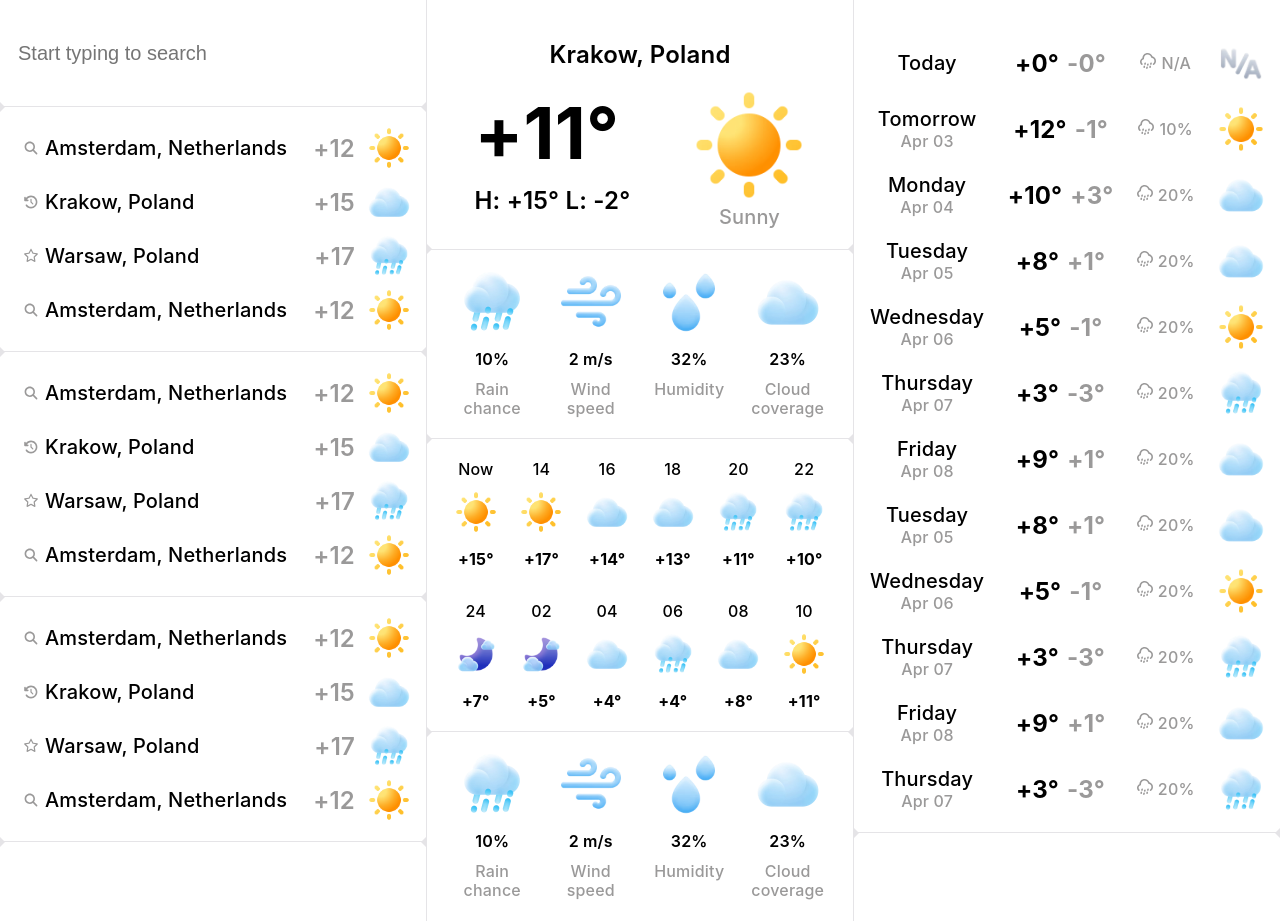
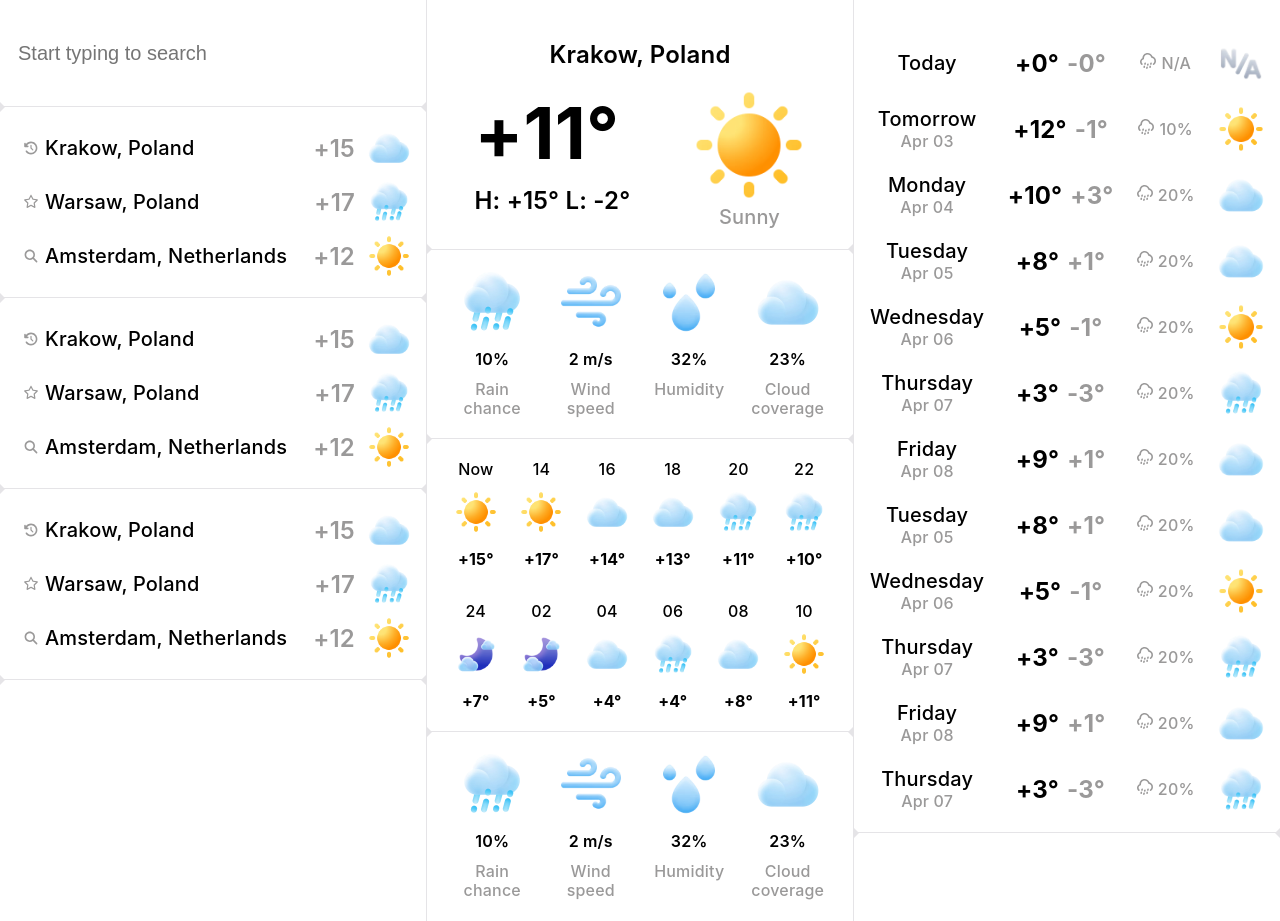
Before and after one commit to Kak0ytachel/SimpleWeather, a React (Vite) app: page / in a window 1280 px wide. Built offline with nearby package versions, Linux system fonts and the light colour scheme.

Commit message:
sample search added

```diff
--- a/src/App.jsx
+++ b/src/App.jsx
@@ -18,7 +18,7 @@ import MainCard from "./MainCard.jsx";
 function App() {
   // const [count, setCount] = useState(0)
 
-  return (
+
     // <>
     //   <section id="center">
     //     <div className="hero">
@@ -135,14 +135,33 @@ function App() {
     //   <div className="ticks"></div>
     //   <section id="spacer"></section>
     // </>
+
+    const cities = ["Krakow", "Amsterdam", "Warsaw", "Krasnoyarks"]
+    const [foundCities, setFoundCities] = useState([])
+
+
+    function searchInputHandler(e) {
+        let foundCities = []
+        const text = e.target.value;
+        for (let i = 0; i < cities.length; i++) {
+            if (cities[i].toLowerCase().includes(text.toLowerCase())) {
+                foundCities.push(cities[i])
+            }
+        }
+        setFoundCities(foundCities)
+        console.log(foundCities)
+    }
+
+
+    return (
       <div className={"BaseApp"}>
         <div>
             <Card>
-                <input className={"Search"} type="text" placeholder={"Start typing to search"} autoFocus></input>
+                <input className={"Search"} type="text" placeholder={"Start typing to search"} autoFocus onInput={searchInputHandler}></input>
             </Card>
           <Divider/>
           <Card>
-            <CityCard/>
+            <CityCard cities={foundCities} typeIcon={"search"}/>
           </Card>
           <Divider/>
           <Card>
@@ -194,3 +213,20 @@ function Card({children}) {
         </div>
     )
 }
+
+let cachedWeather = {}
+
+// -> weather (string), icon (string)
+export function getCachedCurrentWeather(city) {
+    if (cachedWeather[city]) return cachedWeather[city];
+    cachedWeather[city] = randomWeather();
+    return cachedWeather[city];
+}
+
+function randomWeather()  {
+    const temperature = Math.floor(Math.random() * 25 - 5);
+    const weather = `${(temperature > 0) && "+"}${temperature}°`;
+    const icons = ["sun", "cloud", "rain", "moon-clouds"];
+    const icon = icons.at(Math.floor(Math.random() * icons.length));
+    return {weather, icon};
+}
--- a/src/CityCard.jsx
+++ b/src/CityCard.jsx
@@ -1,9 +1,16 @@
 import CityElement from "./CityElement.jsx";
 import "./CityCard.css"
+import {getCachedCurrentWeather} from "./App.jsx";
 
-export default function CityCard() {
+export default function CityCard({typeIcon = "favourite", cities = []}) {
+    let citiesElements = cities.map((city) => {
+        const {weather, icon} = getCachedCurrentWeather(city)
+        return <CityElement city={city} typeIcon={typeIcon} value={weather} icon={icon}/>
+        }
+    )
+
     return <div className="CityCard">
-        <CityElement city={"Amsterdam, Netherlands"} typeIcon={"search"} value={"+12"} icon={"sun"}/>
+        {citiesElements}
         <CityElement city={"Krakow, Poland"} typeIcon={"history"} value={"+15"} icon={"cloud"}/>
         <CityElement city={"Warsaw, Poland"} typeIcon={"favourite"} value={"+17"} icon={"rain"}/>
         <CityElement city={"Amsterdam, Netherlands"} typeIcon={"search"} value={"+12"} icon={"sun"}/>
```
